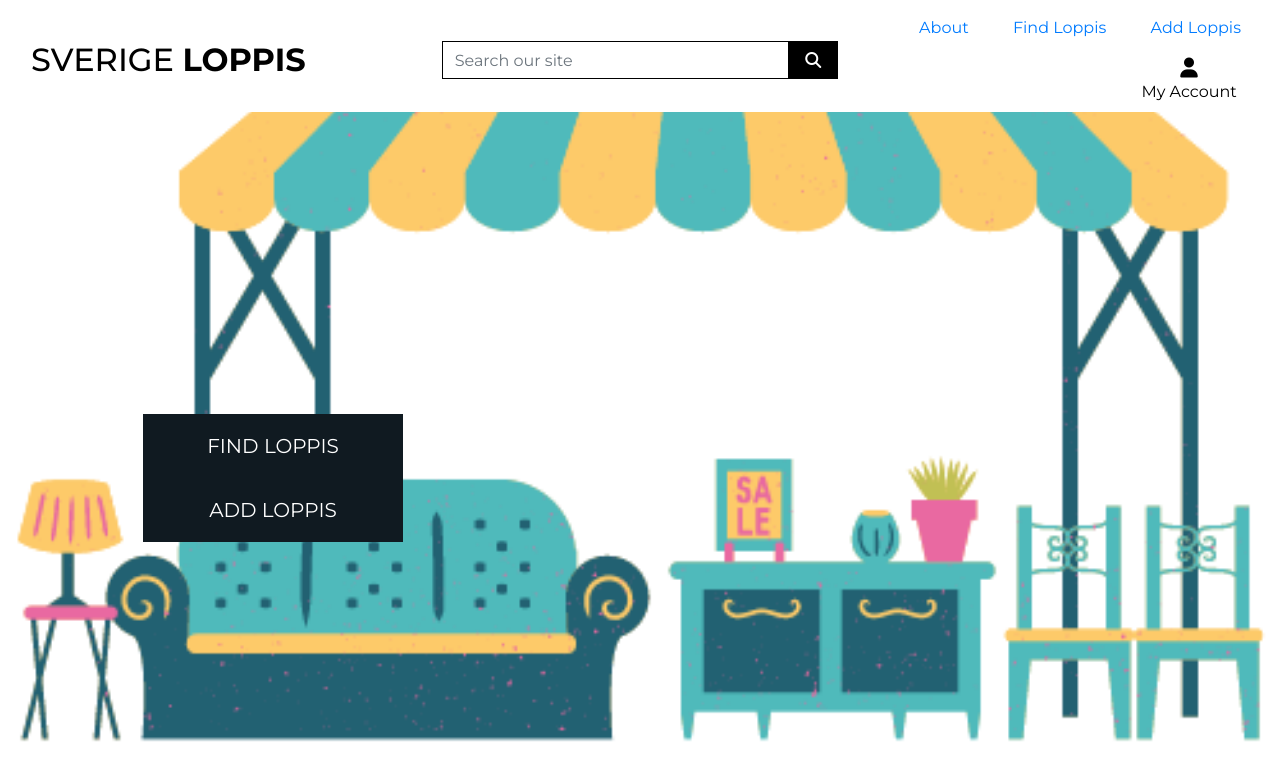
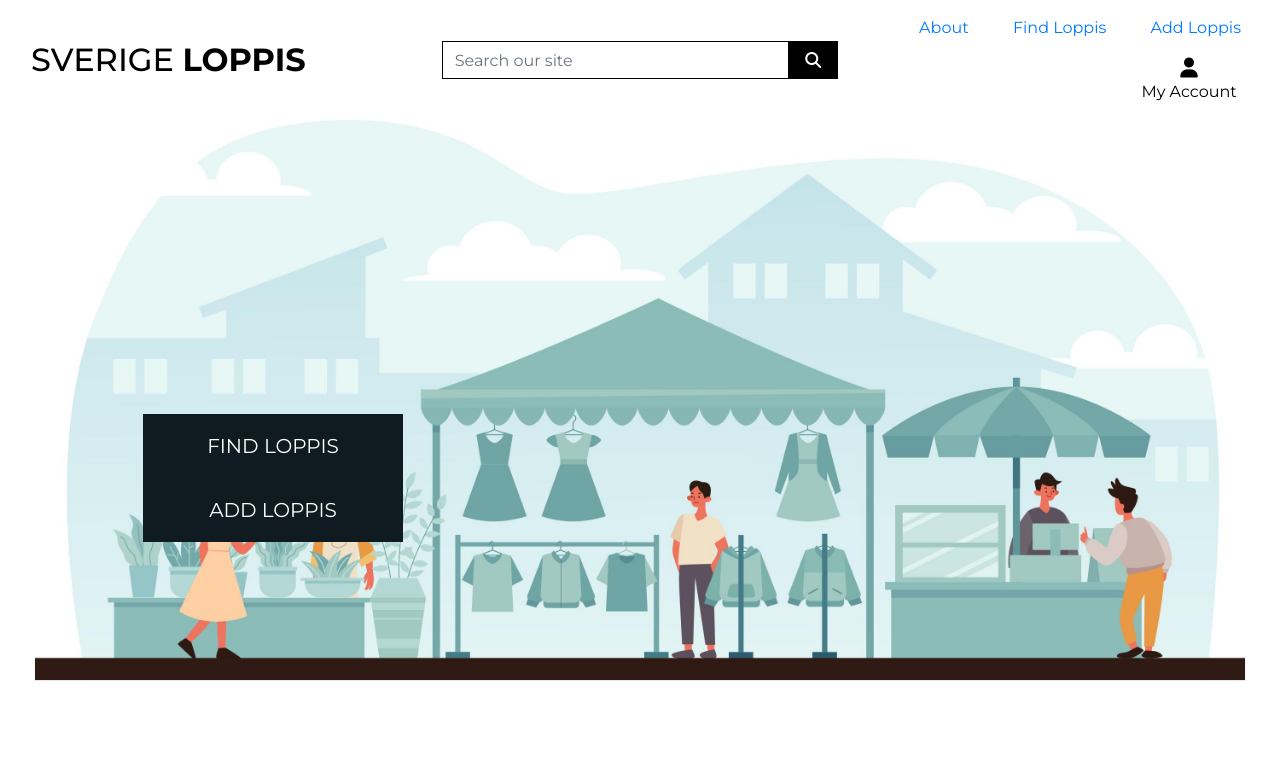
Before and after one commit to MerveKucukzoroglu/sverige-loppis, a Django app: page / in a window 1280 px wide. Shown: the top 781 px of the page. Run offline with Django 3.2, Linux system fonts and the light colour scheme; some libraries are stand-ins or nearby versions.

Commit message:
Change home page background image

```diff
--- a/static/css/base.css
+++ b/static/css/base.css
@@ -3,7 +3,7 @@ html {
 }
 
 body {
-    background: url('/media/6.png') no-repeat center center fixed;
+    background: url('/media/4877778.jpg') no-repeat center center fixed; /*Credits for this image belongs to freepik. More details in README.md*/
     background-size: cover;
     height: calc(100vh - 164px);
     color: #101A21;
```
Also changed, not shown: README.md, media/4877778.jpg (added), media/6.png (deleted).
